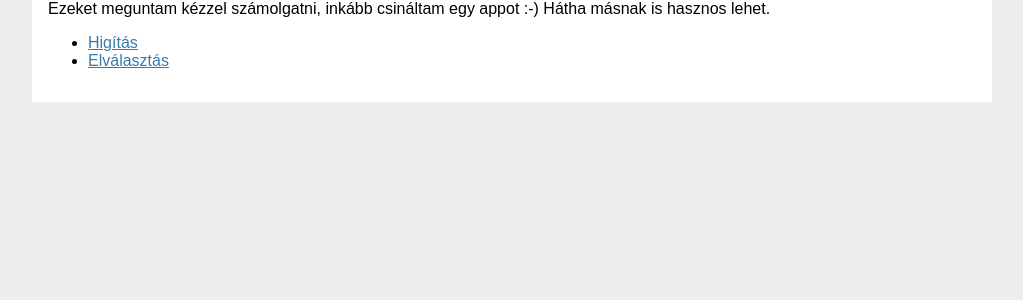
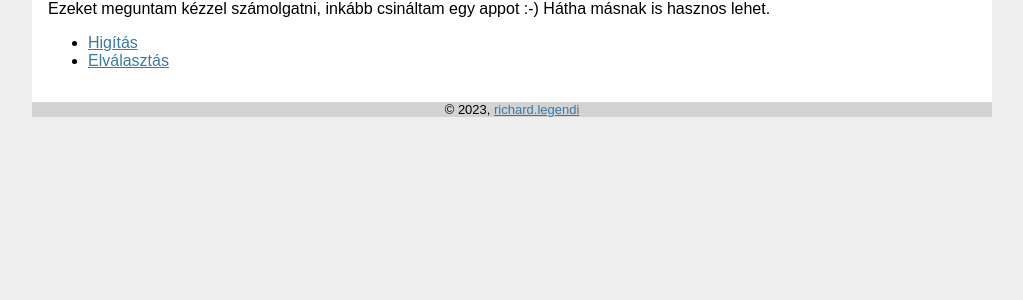
Before and after one commit to richard-oliver-legendi-epam/palesz-utils, a Flask app: page / in a window 1280 px wide. Shown: the part 98-398 px from the top of the page, without its empty margins (128-1151 px from the left). Run offline with Flask 3, Linux system fonts and the light colour scheme.

Commit message:
Adding footer

```diff
--- a/flaskr/__init__.py
+++ b/flaskr/__init__.py
@@ -1,5 +1,6 @@
 import os
 from flask import Flask, render_template
+from datetime import datetime
 from . import util
 
 
@@ -21,6 +22,10 @@ def create_app(test_config=None):
     except OSError:
         pass
 
+    @app.context_processor
+    def inject_now():
+        return {'now': datetime.utcnow()}
+
     @app.route('/')
     def index() -> str:
         return render_template('index.html')
--- a/flaskr/static/style.css
+++ b/flaskr/static/style.css
@@ -24,3 +24,4 @@ nav ul li a, nav ul li span, header .action { display: block; padding: 0.5rem; }
 .content textarea { min-height: 12em; resize: vertical; }
 input.danger { color: #cc2f2e; }
 input[type=submit] { align-self: start; min-width: 10em; }
+footer { background: lightgray; align-items: center; padding: 0 0.5rem; text-align: center; font-size: small}
--- a/flaskr/templates/base.html
+++ b/flaskr/templates/base.html
@@ -17,3 +17,4 @@
   {% endfor %}
   {% block content %}{% endblock %}
 </section>
+<footer>© {{ now.year }}, <a href="mailto:richard.legendi@gmail.com">richard.legendi</a></footer>
```
